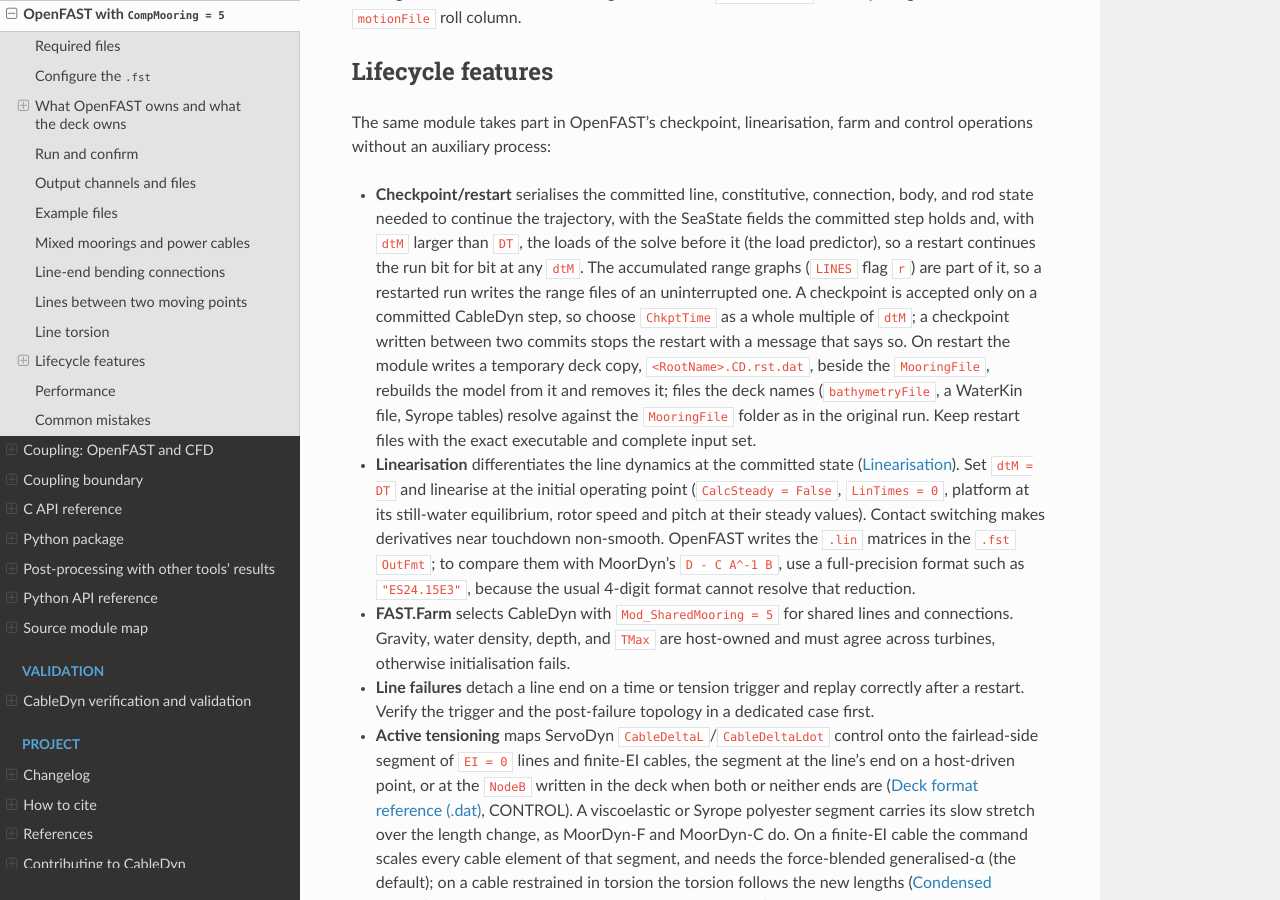
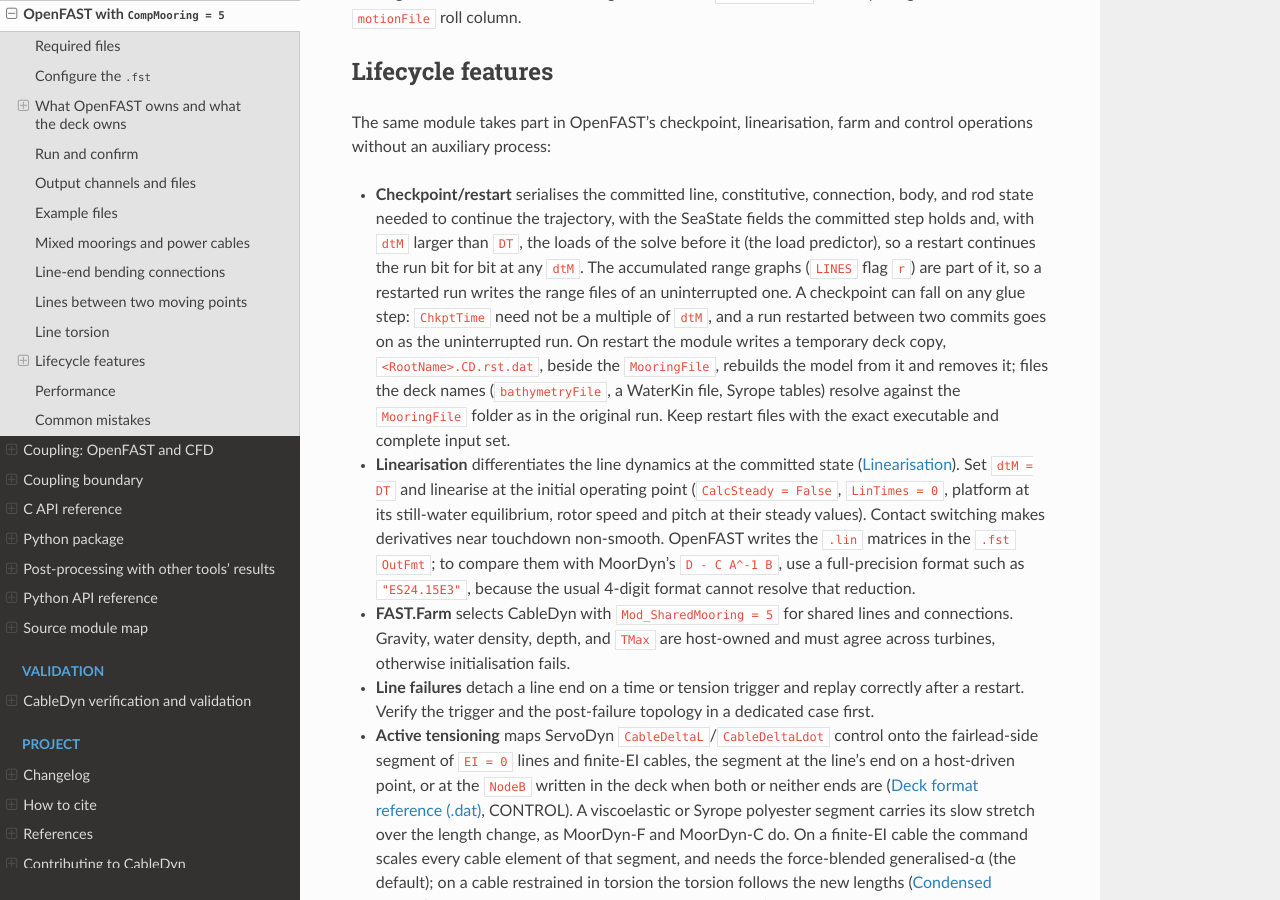
Before and after one commit to SMI-Lab-Inha/CableDyn, a Sphinx documentation site: the page built from doc/openfast.rst, in a window 1280 px wide and 900 px high, scrolled down 7876 px. Built offline with Sphinx 7.4.7 and the Read the Docs theme 3.1.0, drawn with Linux system fonts in a browser that asks for light colours.

Commit message:
fix(openfast): restart from a checkpoint anywhere in a mooring interval
A checkpoint written between two commits stopped the restart: the rebuild
overlaid the glue's input at the restart time, which the state of the last
commit was never reached with, so ChkptTime had to be a multiple of dtM.

Between commits nothing of the solver moves, and the coming solve takes its
input from the glue, so the state of the last commit is all a restart needs.
The OtherState now keeps what that commit was reached with (commit_input):
the coupled kinematics and the line-control command, from Init on. The rebuild
stands on these at the commit's clock, wherever t lies in the mooring step
after it, and refuses only a time outside that step.

A restart on the last glue step of an interval reaches the solve with no
CalcOutput since the commit, so the committed loads the load predictor shifts
are evaluated there first.

A restarted run matches the uninterrupted one bit for bit from every glue step
of the interval, in .CD.out and the range graphs.

A checkpoint written before this change cannot be restarted: OtherState has a
new field.

Signed-off-by: Jae Hoon Seo <jaehoon.seo@inha.ac.kr>

```diff
--- a/doc/openfast.rst
+++ b/doc/openfast.rst
@@ -392,9 +392,8 @@
   with ``dtM`` larger than ``DT``, the loads of the solve before it (the load predictor), so a
   restart continues the run bit for bit at any ``dtM``. The accumulated range graphs (``LINES``
   flag ``r``) are part of it, so a restarted run writes the range files of an uninterrupted one. A
-  checkpoint is accepted only on a committed CableDyn
-  step, so choose ``ChkptTime`` as a whole multiple of ``dtM``; a checkpoint written between two
-  commits stops the restart with a message that says so. On restart the module writes a
+  checkpoint can fall on any glue step: ``ChkptTime`` need not be a multiple of ``dtM``, and a run
+  restarted between two commits goes on as the uninterrupted run. On restart the module writes a
   temporary deck copy, ``<RootName>.CD.rst.dat``, beside the ``MooringFile``, rebuilds the model
   from it and removes it; files the deck names (``bathymetryFile``, a WaterKin file, Syrope
   tables) resolve against the ``MooringFile`` folder as in the original run. Keep restart files with the exact executable and complete input set.
```
Also changed, not shown: 3 other files.
